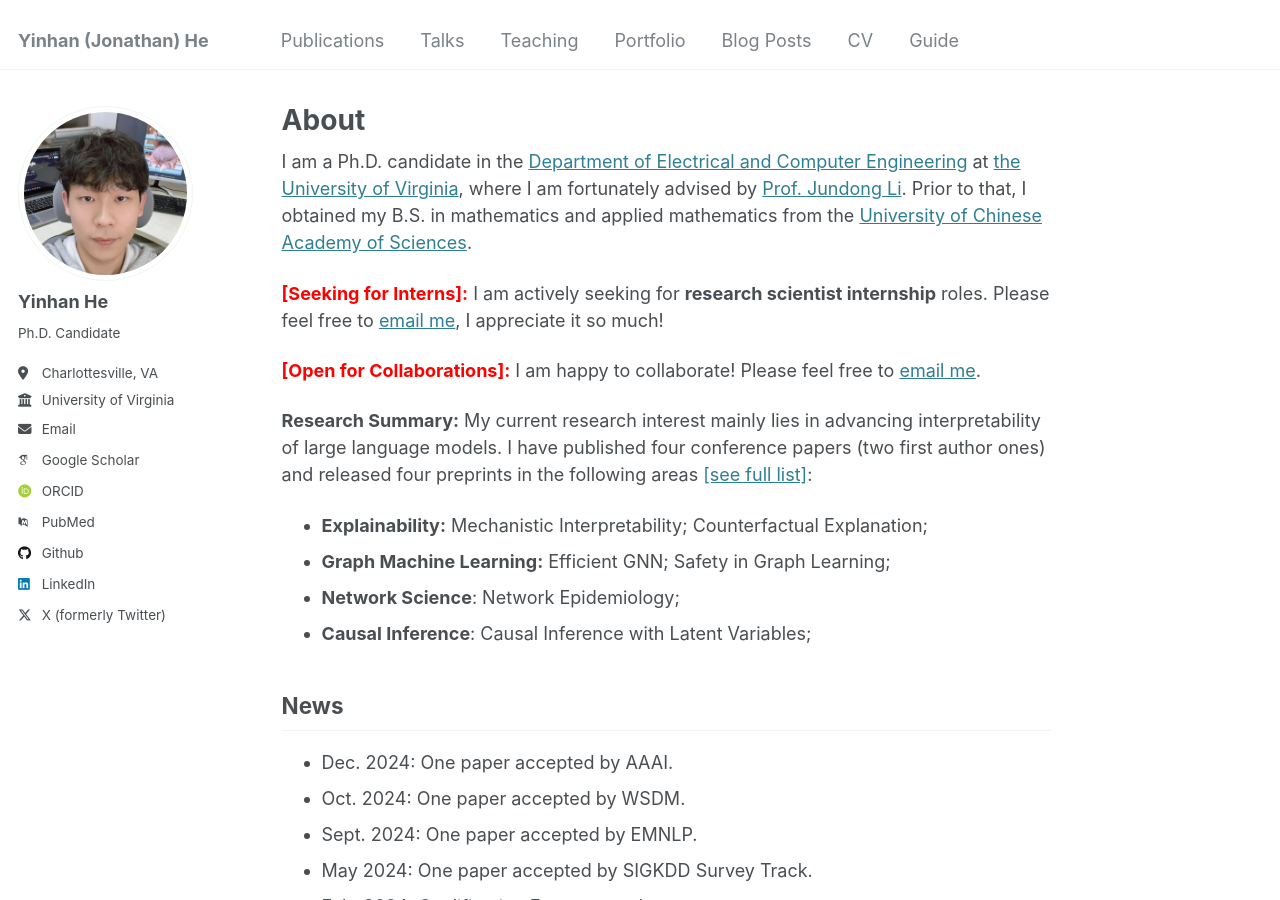
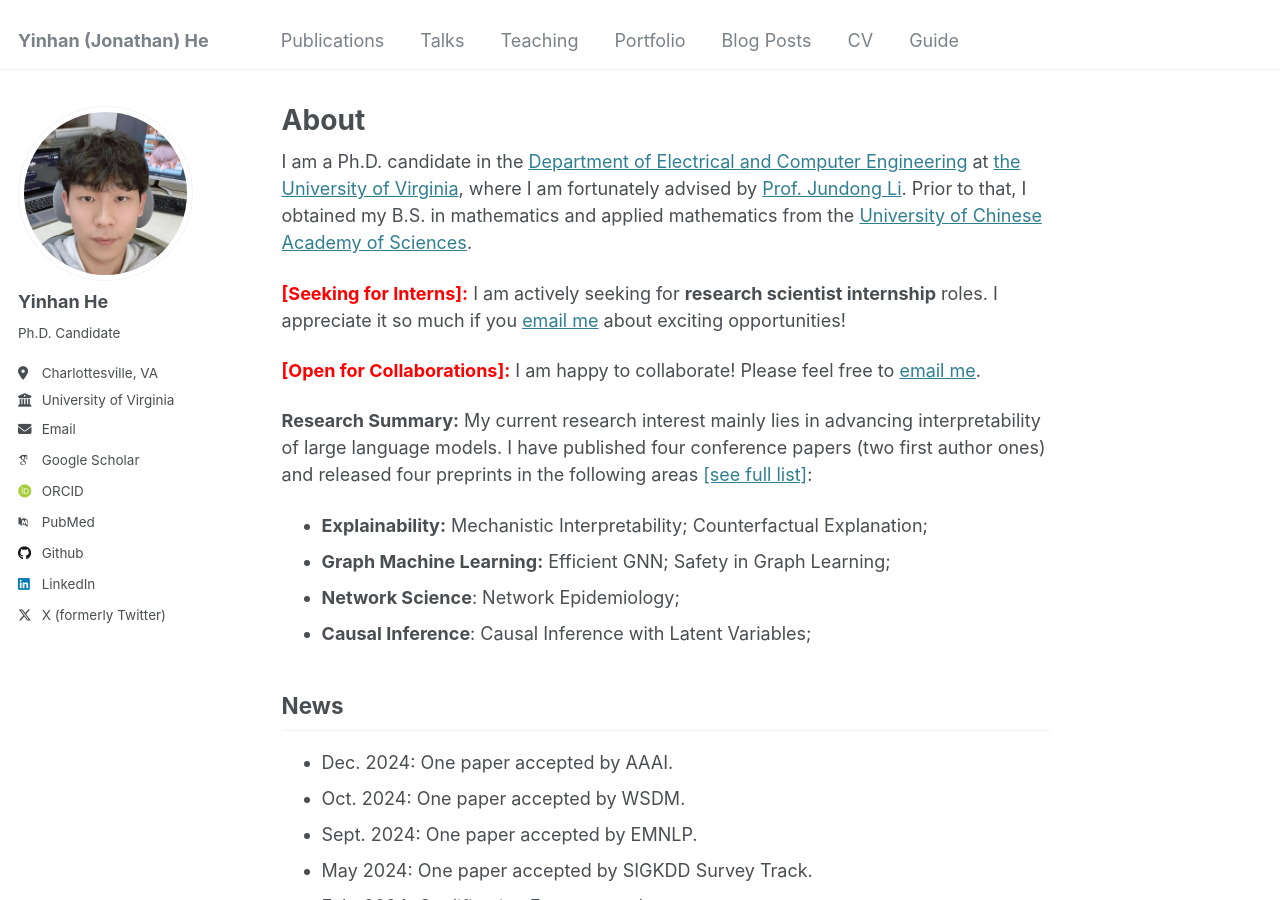
Before and after one commit to YinhanHe123/YinhanHe123.github.io, a Jekyll site: the page built from _pages/about.md, in a window 1280 px wide and 900 px high. Built offline with Jekyll 4.4.1, drawn with Linux system fonts in a browser that asks for light colours; some web fonts are replaced.

Commit message:
Update about.md

```diff
--- a/_pages/about.md
+++ b/_pages/about.md
@@ -11,7 +11,7 @@
 
 I am a Ph.D. candidate in the [Department of Electrical and Computer Engineering](https://engineering.virginia.edu/department/electrical-and-computer-engineering) at [the University of Virginia](https://www.virginia.edu/), where I am fortunately advised by [Prof. Jundong Li](https://jundongli.github.io). Prior to that, I obtained my B.S. in mathematics and applied mathematics from the [University of Chinese Academy of Sciences](https://www.ucas.ac.cn/).
 
-<span style="color:red">**\[Seeking for Interns\]:**</span> I am actively seeking for **research scientist internship** roles. Please feel free to [email me](mailto:nee7ne@virginia.edu), I appreciate it so much!
+<span style="color:red">**\[Seeking for Interns\]:**</span> I am actively seeking for **research scientist internship** roles. I appreciate it so much if you [email me](mailto:nee7ne@virginia.edu) about exciting opportunities!
 
 <span style="color:red">**\[Open for Collaborations\]:**</span> I am happy to collaborate! Please feel free to [email me](mailto:nee7ne@virginia.edu).
 
```
